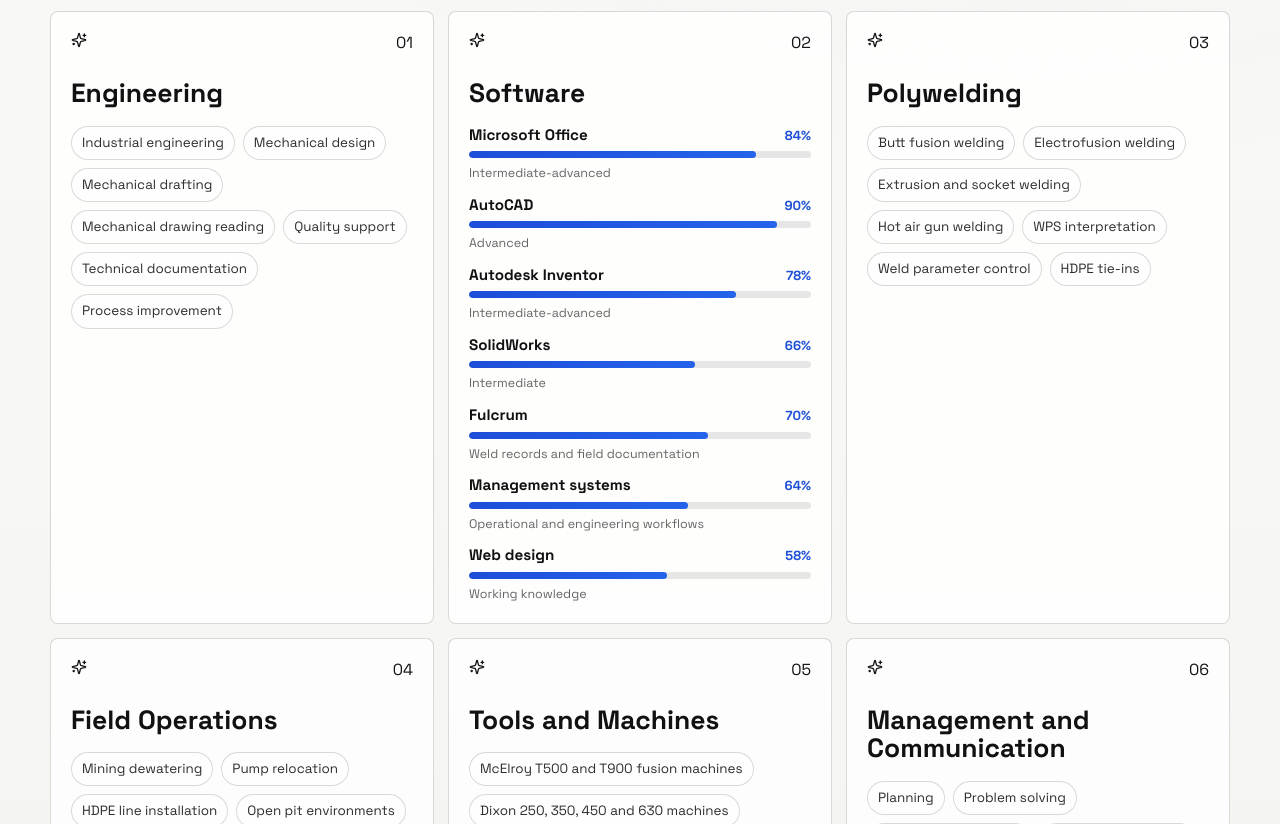
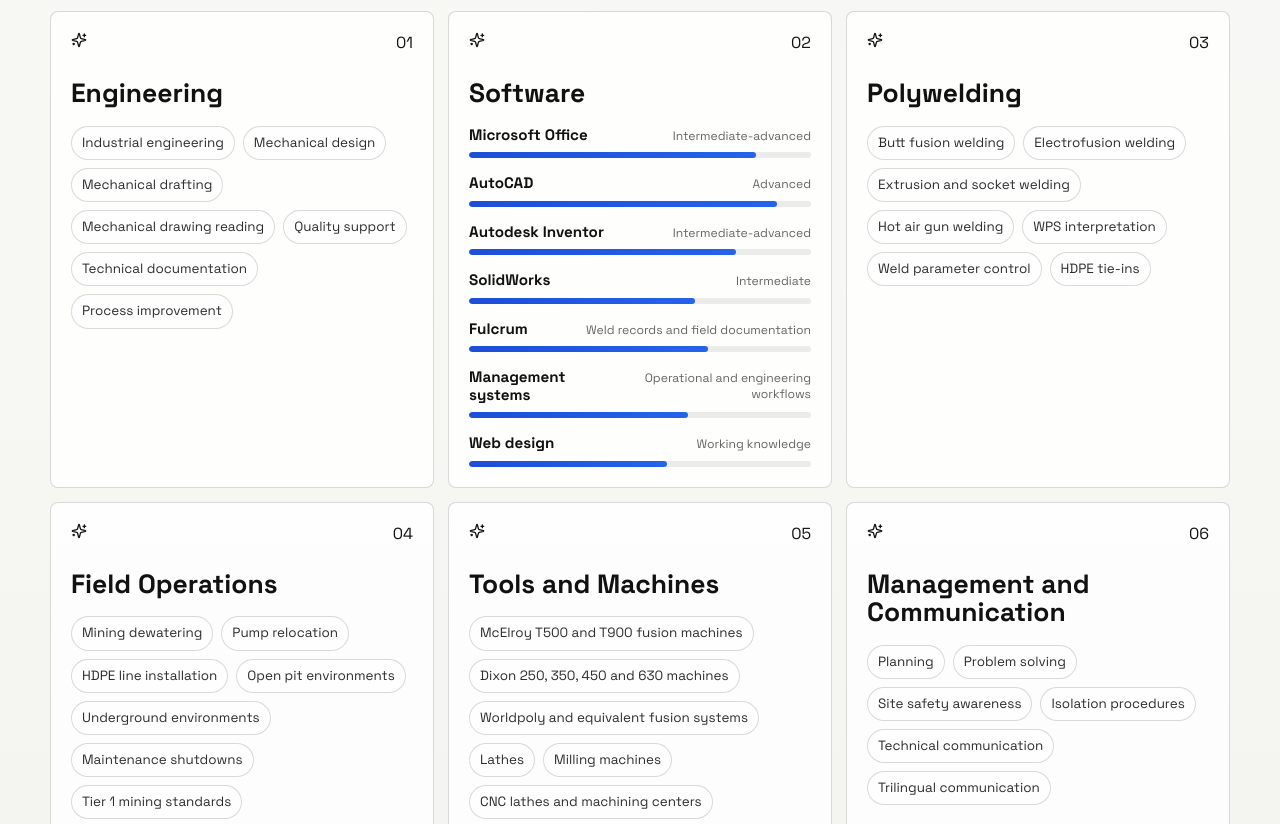
Before and after one commit to lucaslopez17/lucas_lopez_portfolio, a Next.js app: page / in a window 1280 px wide. Shown: the part 3160-3984 px from the top of the page. Built offline with nearby package versions, Linux system fonts and the light colour scheme.

Commit message:
Simplify software proficiency bars

```diff
--- a/app/globals.css
+++ b/app/globals.css
@@ -919,12 +919,12 @@ html[data-theme="dark"] .orb-expanded small {
 
 .software-list {
   display: grid;
-  gap: 14px;
+  gap: 16px;
 }
 
 .software-row {
   display: grid;
-  gap: 7px;
+  gap: 8px;
 }
 
 .software-row-header {
@@ -939,17 +939,10 @@ html[data-theme="dark"] .orb-expanded small {
   line-height: 1.2;
 }
 
-.software-row-header span {
-  color: var(--blue);
-  font-family: var(--font-body), Arial, sans-serif;
-  font-size: 0.82rem;
-  font-weight: 700;
-}
-
 .software-meter {
-  height: 7px;
+  height: 6px;
   border-radius: 999px;
-  background: rgba(20, 20, 20, 0.1);
+  background: rgba(20, 20, 20, 0.08);
   overflow: hidden;
 }
 
@@ -966,8 +959,9 @@ html[data-theme="dark"] .software-meter {
 
 .software-row small {
   color: var(--muted);
-  font-size: 0.78rem;
+  font-size: 0.76rem;
   line-height: 1.35;
+  text-align: right;
 }
 
 .skill-tags span,
--- a/components/portfolio-experience.tsx
+++ b/components/portfolio-experience.tsx
@@ -420,12 +420,11 @@ function SkillsSection({ t }: { t: PortfolioCopy }) {
                   <div className="software-row" key={item.name}>
                     <div className="software-row-header">
                       <strong>{item.name}</strong>
-                      <span>{item.level}%</span>
+                      <small>{item.note}</small>
                     </div>
                     <div className="software-meter" aria-label={`${item.name}: ${item.level}%`}>
                       <span style={{ width: `${item.level}%` }} />
                     </div>
-                    <small>{item.note}</small>
                   </div>
                 ))}
               </div>
```
